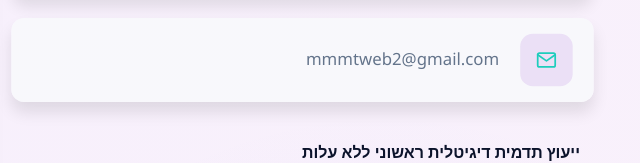
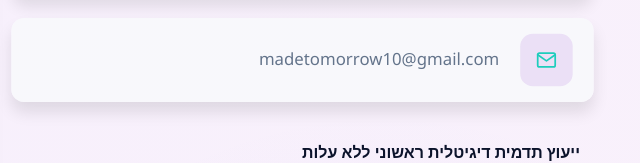
Before and after one commit to yakov55994/MT-Business-landing-page, a plain HTML site: page index.html in a window 1280 px wide. Shown: the part 4292-4455 px from the top of the page, 640-1280 px from the left. Drawn offline with nearby package versions, Linux system fonts and the light colour scheme.

Commit message:
Update index.html
עדכון מייל

```diff
--- a/index.html
+++ b/index.html
@@ -346,7 +346,7 @@
                 </svg>
               </div>
               <div class="contact-text">
-                <a href="mailto:mmmtweb2@gmail.com">mmmtweb2@gmail.com</a>
+                <a href="mailto:madetomorrow10@gmail.com">madetomorrow10@gmail.com</a>
               </div>
             </div>
           </div>
@@ -395,6 +395,7 @@
                 <option value="low">עד 2,000₪</option>
                 <option value="medium">2,000₪ - 5,000₪</option>
                 <option value="high">מעל 5,000₪</option>
+                <option value="other">אני מעדיף לקבל הצעת מחיר בטלפון</option>
               </select>
             </div>
             <div class="form-group">
```
